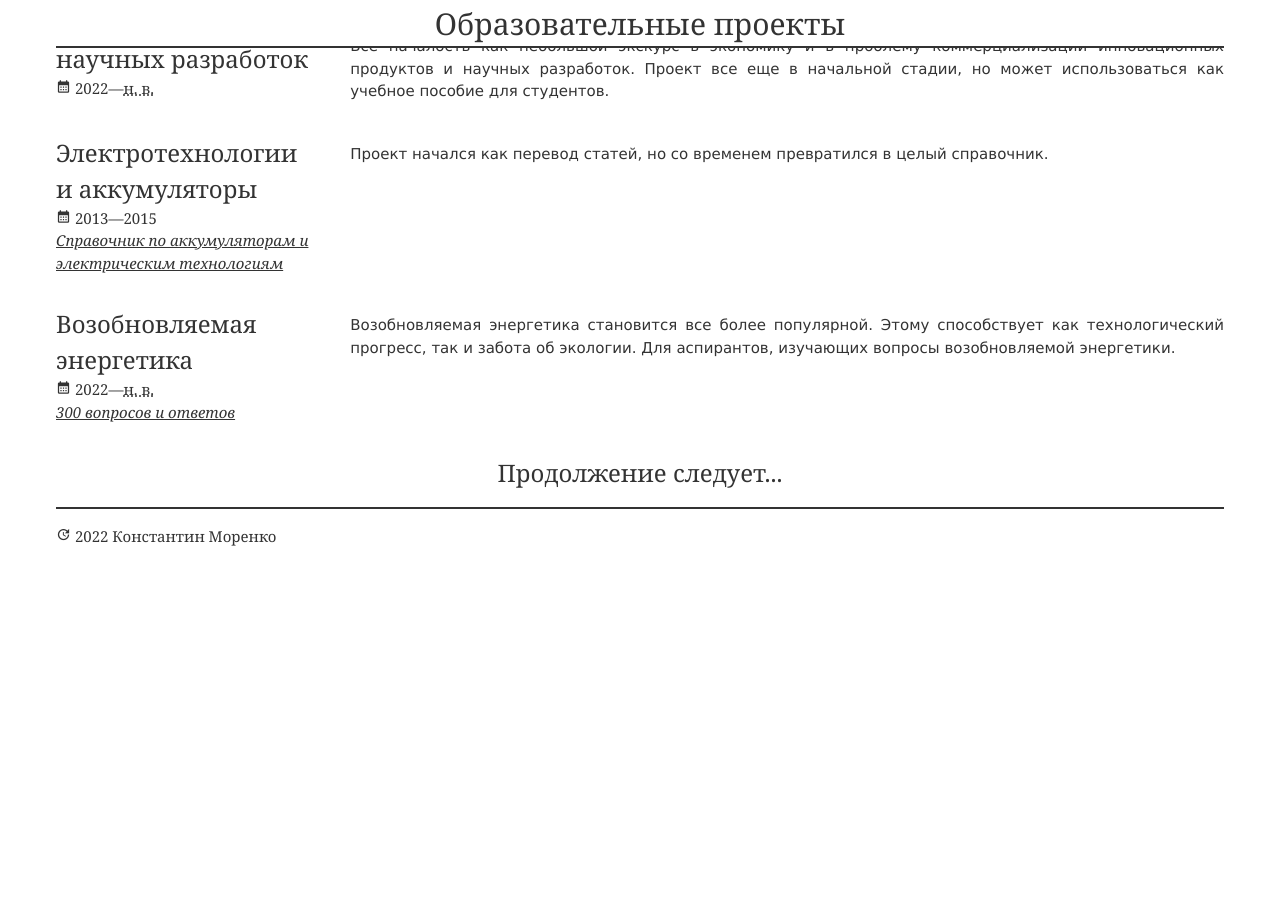
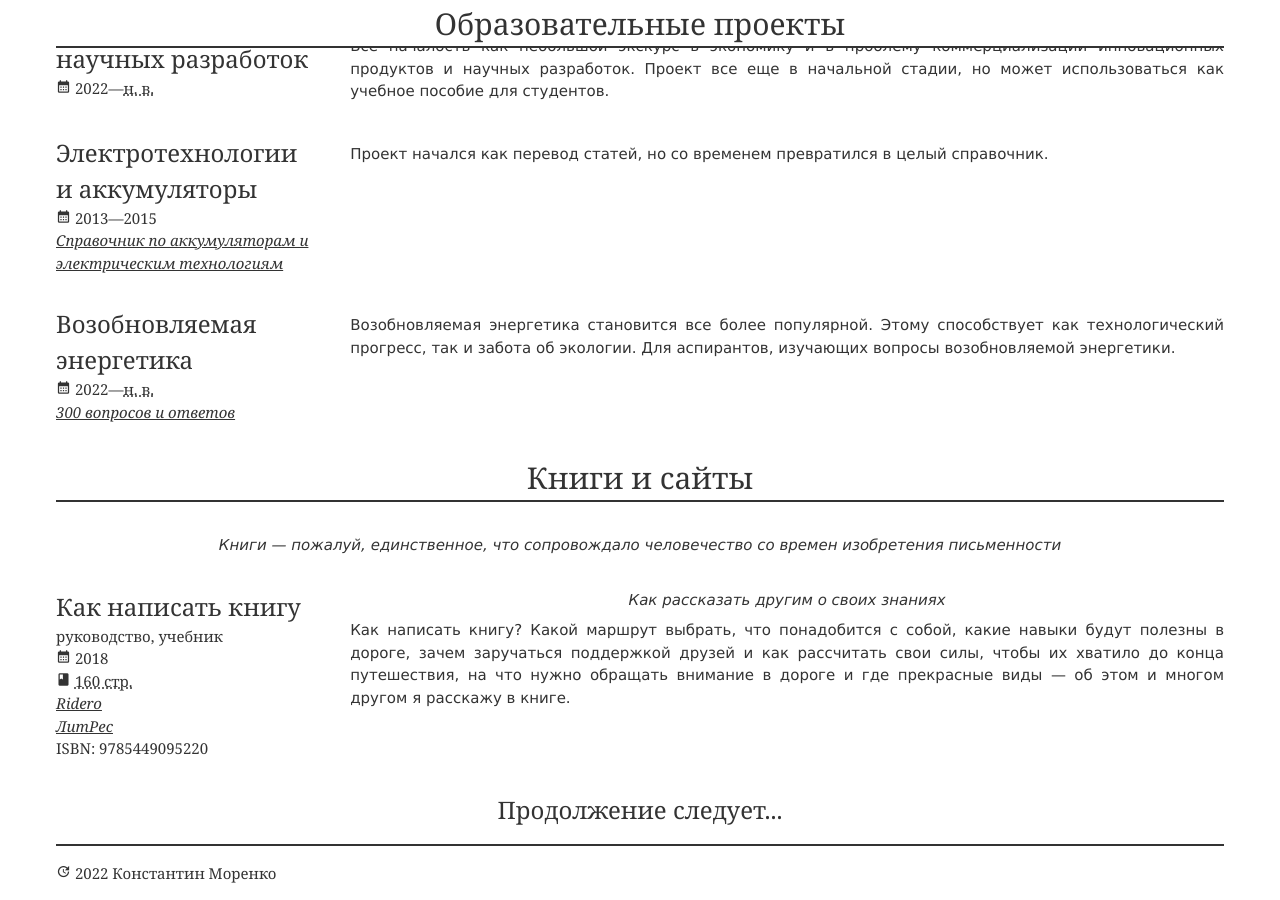
Before and after one commit to konstantin-morenko/jresume, a Jekyll site: the page built from index.md, in a window 1280 px wide and 900 px high, scrolled down 4228 px. Built offline with Jekyll 4.4.1, drawn with Linux system fonts in a browser that asks for light colours; before the commit the page ends 4792 px from its top, so only the background shows below that.

Commit message:
Book list

```diff
--- /dev/null
+++ b/_data/books.yml
@@ -0,0 +1,29 @@
+header: Книги и сайты
+id: books
+description: |
+  Книги — пожалуй, единственное, что сопровождало человечество со
+  времен изобретения письменности
+cards:
+
+- name: Как написать книгу
+  categories: [руководство, учебник]
+  year: 2018
+  value:
+    number: 160
+    metric: страницы
+    source: По данным ЛитРес
+  links:
+  - name: Ridero
+    url: https://ridero.ru/books/kak_napisat_knigu_2/
+  - name: ЛитРес
+    url: https://www.litres.ru/konstantin-morenko/kak-napisat-knigu/
+  isbn: 9785449095220
+
+  quote: Как рассказать другим о своих знаниях
+  description: |
+
+    Как написать книгу? Какой маршрут выбрать, что понадобится с
+    собой, какие навыки будут полезны в дороге, зачем заручаться
+    поддержкой друзей и как рассчитать свои силы, чтобы их хватило до
+    конца путешествия, на что нужно обращать внимание в дороге и где
+    прекрасные виды — об этом и многом другом я расскажу в книге.
--- /dev/null
+++ b/_includes/books.html
@@ -0,0 +1,43 @@
+{% assign books = site.data.books %}
+
+<div class="section" id="{{ books.id }}">
+  <div class="header">{{ books.header }}</div>
+
+  <div class="quote">{{ books.description }}</div>
+
+  {% for bk in books.cards %}
+  <div class="card">
+    <div class="leftside">
+      <div class="name">{{ bk.name }}</div>
+      <div class="categories">
+	{{ bk.categories | join: ", " }}
+      </div>
+      <div class="year">
+	<span class="material-icons">calendar_month</span>
+	{{ bk.year }}
+      </div>
+      <div class="value">
+	<span class="material-icons">book</span>
+	<abbr title="{{ bk.value.source }}">
+	  {{ bk.value.number }}
+	  {% if bk.value.metric == "страницы" %}
+	  стр.
+	  {% endif %}
+	</abbr>
+      </div>
+      <div class="links">
+	{% for ln in bk.links %}
+	<div class="link"><a href="{{ ln.url }}">{{ ln.name }}</a></div>
+	{% endfor %}
+      </div>
+      <div class="isbn">
+	ISBN: {{ bk.isbn }}
+      </div>
+    </div>
+    <div class="rightside">
+      <div class="quote">{{ bk.quote }}</div>
+      <div class="text">{{ bk.description }}</div>
+    </div>
+  </div>
+  {% endfor %}
+</div>
--- a/index.md
+++ b/index.md
@@ -14,6 +14,8 @@ layout: default
 
 {% include education-projects.html %}
 
+{% include books.html %}
+
 <div style="font-family: Georgia, serif; font-size: 24px; text-align: center">
 Продолжение следует...
 </div>
```
